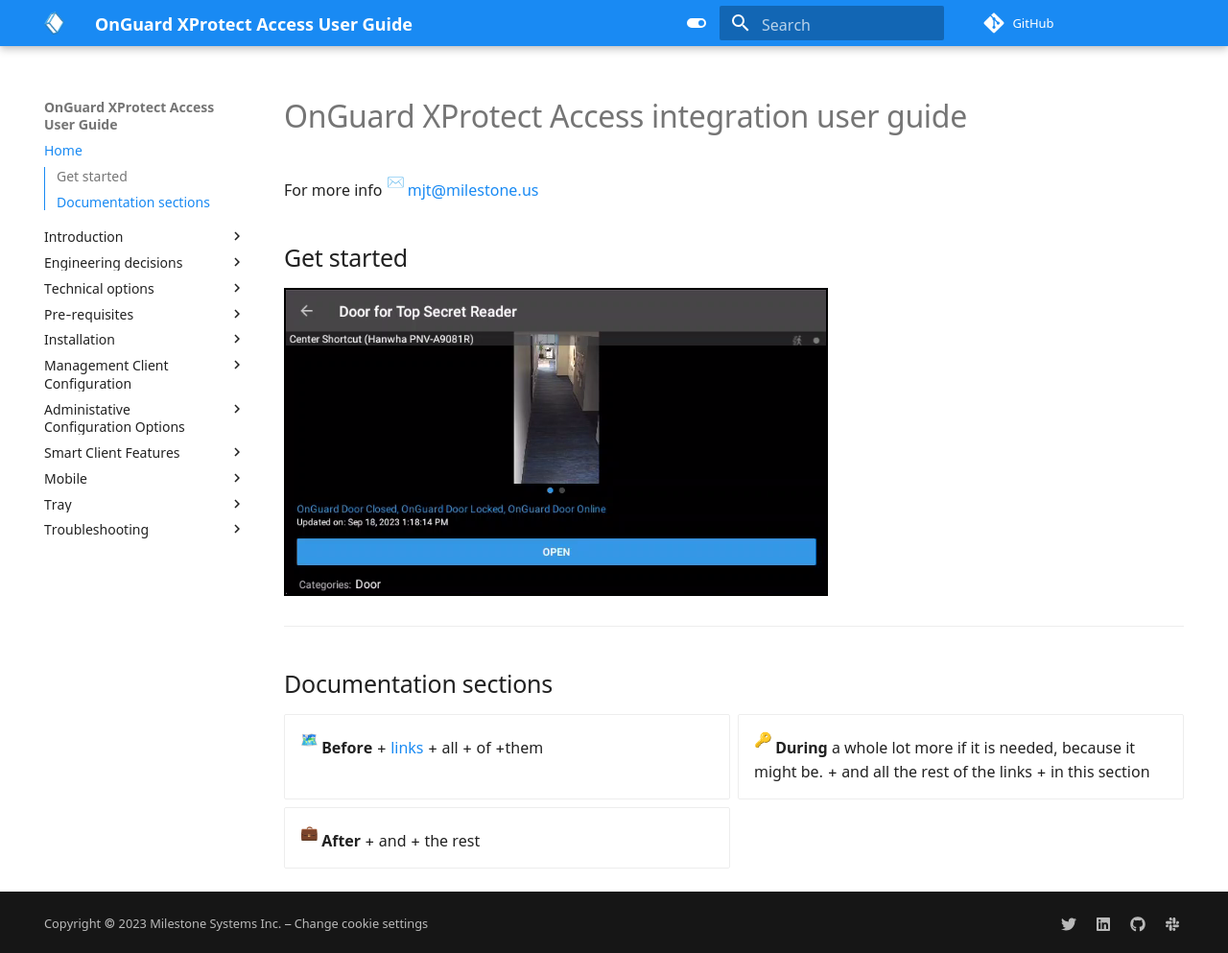
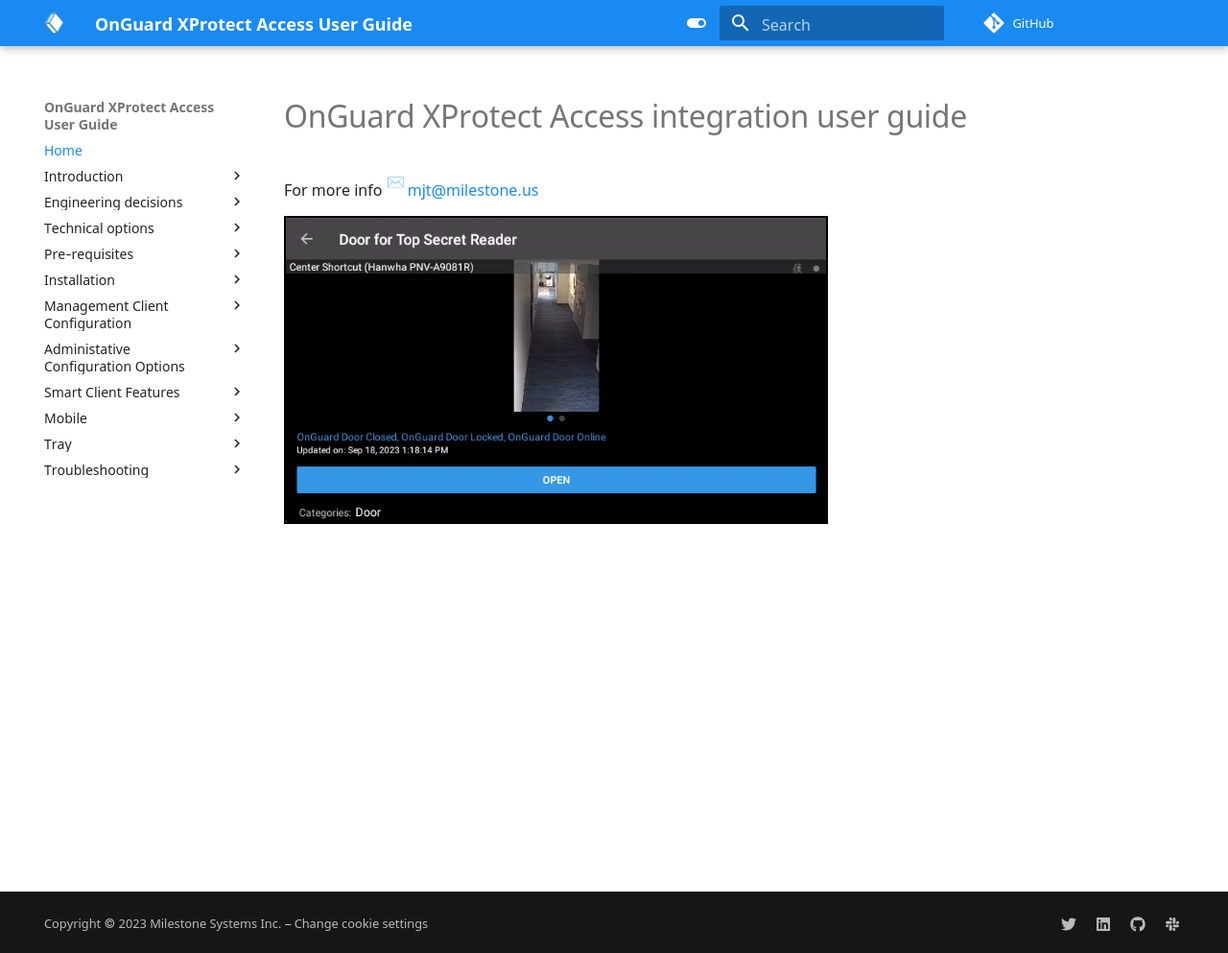
Before and after one commit to mjt-milestone/XPALenelS2DocSite, an MkDocs documentation site: the page built from docs/index.md, in a window 1280 px wide and 993 px high. Shown: the whole window at 96% size. Built offline with MkDocs 1.6.1 and Material for MkDocs 9.7.7, drawn with Linux system fonts in a browser that asks for light colours; emoji names are drawn with the system emoji font; comment, search, counter and statistics services are not loaded.

Commit message:
color scheme

```diff
--- a/docs/index.md
+++ b/docs/index.md
@@ -6,25 +6,5 @@
 
 For more info  :envelope: <mjt@milestone.us>
 
-## Get started
 
 [![XPAReader](images/MobileXPAReader.png)](Intro/index.md)
-
----
-## Documentation sections
-
-<div class="grid cards" markdown>
-
-- :map:  __Before__
-        + [links](Intro/CurrentDoc.md)
-        + all
-        + of
-            +them
-- :key:  __During__
-        a whole lot more if it is needed, because it might be.
-        + and all the rest of the links
-        + in this section
-- :briefcase:  __After__
-        + and
-        + the rest
-</div>
--- a/docs/stylesheets/extra.css
+++ b/docs/stylesheets/extra.css
@@ -6,6 +6,3 @@
     --md-code-hl-color: #0693a9;
     --md-code-hl-string-color: #0FF1CE;
   }
-  [data-md-color-scheme="slate"] {
-    --md-hue: 210;
-  }
```
